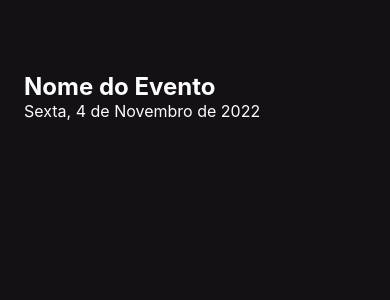
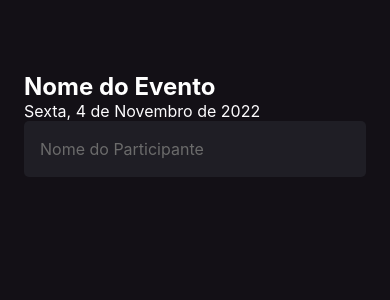
Before and after one commit to CesarAugst/React-native-rcketseat-fundamentos-appimhere, a React Native app: screen / in a window 390 px wide. Shown: the top 300 px of the page. Built offline with nearby package versions, Linux system fonts and the light colour scheme.

Commit message:
implementando input

```diff
--- a/src/screens/Home/index.tsx
+++ b/src/screens/Home/index.tsx
@@ -1,4 +1,4 @@
-import {StyleSheet, Text, View} from 'react-native';
+import {StyleSheet, Text, TextInput, View} from 'react-native';
 import { styles } from './styles';
 
 export default function Home(){
@@ -7,9 +7,16 @@
       <Text style={styles.eventName}>
         Nome do Evento
       </Text>
+
       <Text style={styles.eventDate}>
         Sexta, 4 de Novembro de 2022
       </Text>
+
+        <TextInput
+            style={styles.input}
+            placeholder='Nome do Participante'
+            placeholderTextColor="#6B6B6B"
+        />
     </View>
   );
 }
--- a/src/screens/Home/styles.ts
+++ b/src/screens/Home/styles.ts
@@ -7,7 +7,7 @@
       padding: 24
     },
     eventName: {
-      color:"#fdfcfe",
+      color:"#fff",
       fontSize: 24,
       fontWeight: 'bold',
       marginTop: 48
@@ -15,6 +15,14 @@
     eventDate: {
       color:"#fdfcfe",
       fontSize: 16
+    },
+    input:{
+        height: 56,
+        backgroundColor: '#1f1e25',
+        borderRadius: 5,
+        color: "#fff",
+        padding: 16,
+        fontSize: 16,
     }
   }
 );
```
